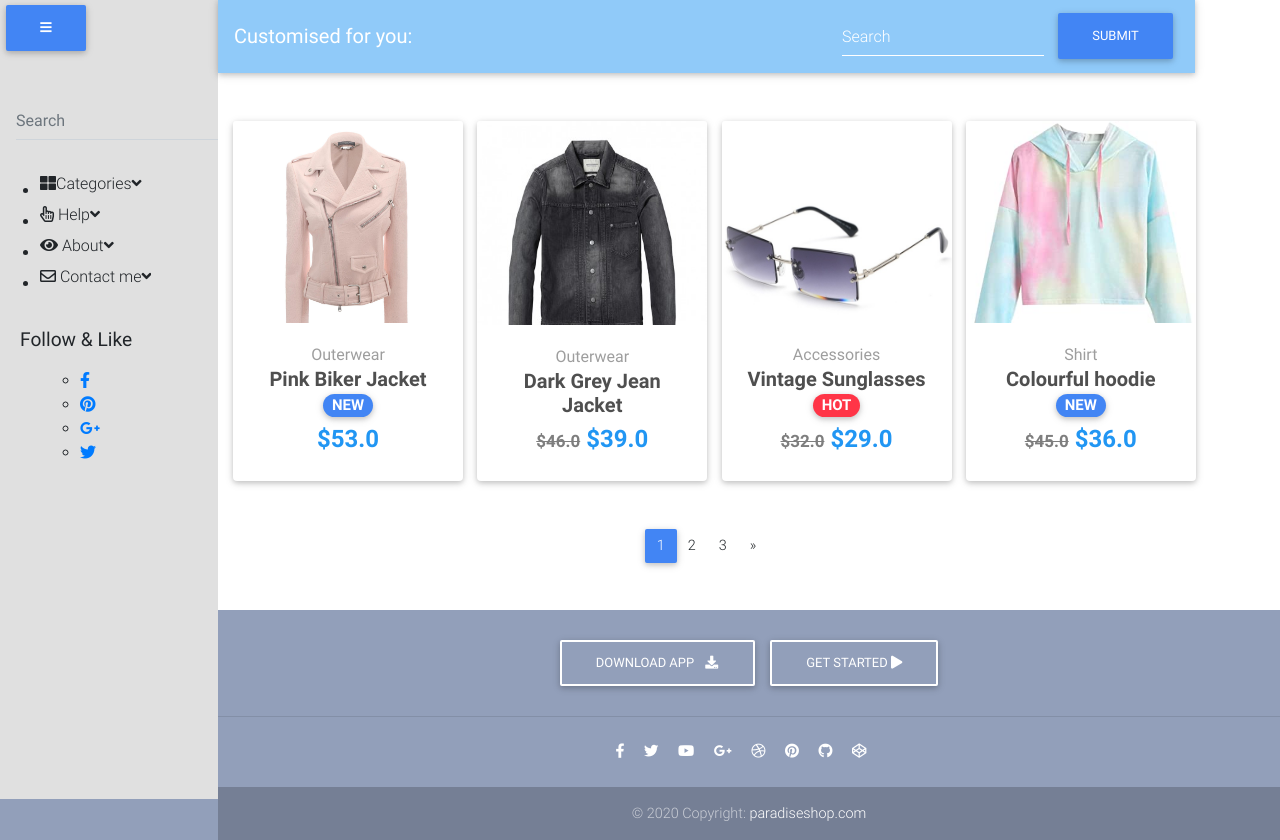
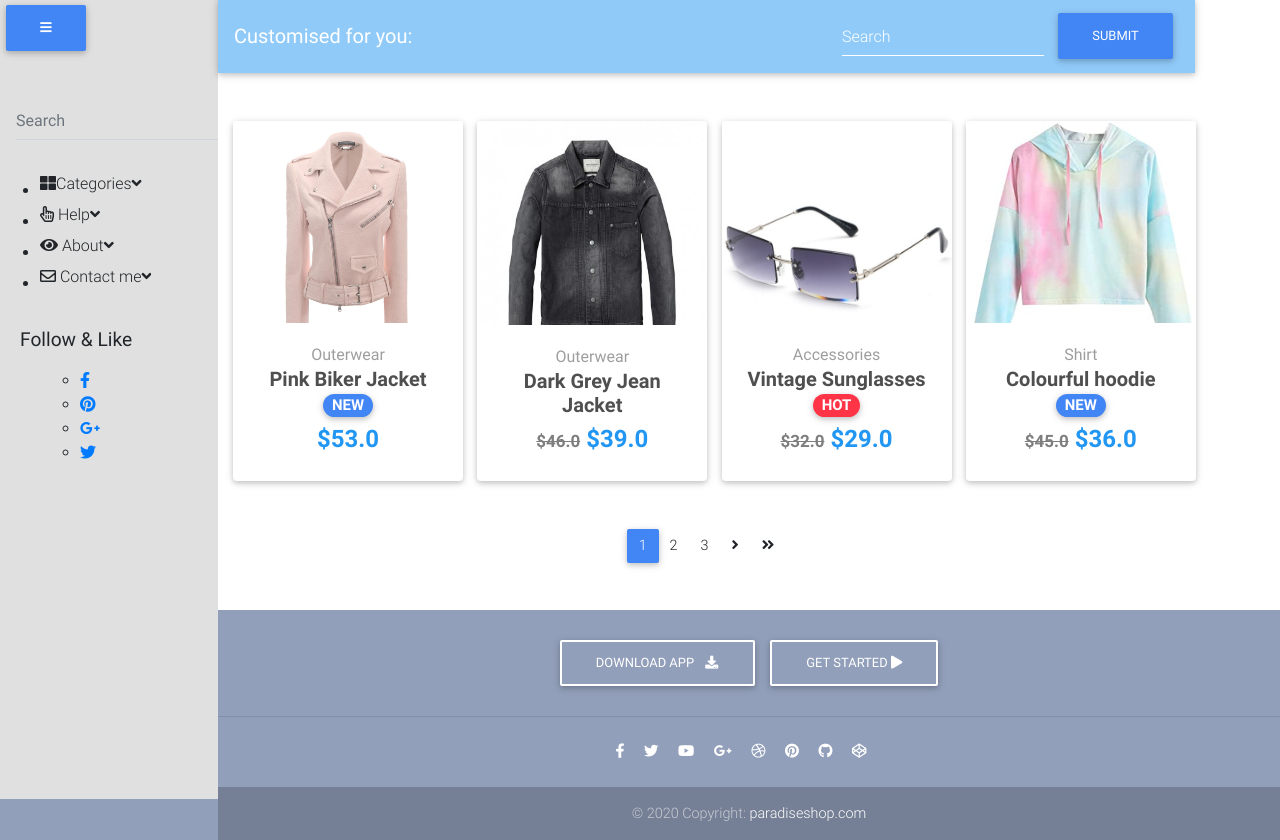
Before and after one commit to EvonDong/Shoppertize-Ecommerce, a Django app: page / in a window 1280 px wide. Shown: the part 553-1393 px from the top of the page. Run offline with Django 3.2, Linux system fonts and the light colour scheme; data comes from the database, SQL or seed files in the repository; some libraries are stand-ins or nearby versions.

Commit message:
Update pagination

```diff
--- a/core/views.py
+++ b/core/views.py
@@ -54,7 +54,7 @@ class HomeView(ListView):
 
 class BestSellerView(ListView):
     model = Item
-    paginate_by = 6
+    paginate_by = 1
     template_name = "bestseller.html"
 
     def get_context_data(self, **kwargs):
--- a/templates/home-page.html
+++ b/templates/home-page.html
@@ -209,16 +209,24 @@
       </section>
       <!--Section: Products v.3-->
 
-      <!--Pagination-->
+    <!--Pagination-->
       {% if is_paginated %}
       <nav class="d-flex justify-content-center wow fadeIn">
         <ul class="pagination pg-blue">
 
           <!--Arrow left-->
           {% if page_obj.has_previous %}
+            {% if page_obj.number > 1 %}
+            <li class="page-item">
+              <a class="page-link" href="?page=1" aria-label="Previous">
+                <span aria-hidden="true"><i class="fas fa-angle-double-left"></i></span>
+                <span class="sr-only">Previous</span>
+              </a>
+            </li>
+            {% endif %}
           <li class="page-item">
             <a class="page-link" href="?page={{ page_obj.previous_page_number }}" aria-label="Previous">
-              <span aria-hidden="true">&laquo;</span>
+              <span aria-hidden="true"><i class="fas fa-angle-left"></i></span>
               <span class="sr-only">Previous</span>
             </a>
           </li>
@@ -238,37 +246,22 @@
             {% endif %}
           {% endfor %}
 
-{% comment %} get_paginator {% endcomment %}
-
-          {% comment %} {% if page_obj.has_previous %}
-          <li class="page-item">
-            <a class="page-link" href="?page={{ page_obj.previous_page_number }}">{{ page_obj.previous_page_number }}</a>
-          </li>
-          {% endif %}
-
-          <li class="page-item active">
-            <a class="page-link" href="?page={{ page_obj.number }}">{{ page_obj.number }}
-              <span class="sr-only">(current)</span>
-            </a>
-          </li> {% endcomment %}
-
-          {% comment %} {% for page_obj in object_list %}
-          <li class="page-item">
-            <a class="page-link" href="?page={{ page_obj.next_page_number }}">{{ page_obj.next_page_number }}</a>
-          </li>
-          {% endfor %} {% endcomment %}
-
-          {% comment %} <li class="page-item">
-            <a class="page-link" href="#">3</a>
-          </li>  {% endcomment %}
-
           {% if page_obj.has_next %}
           <li class="page-item">
             <a class="page-link" href="?page={{ page_obj.next_page_number }}" aria-label="Next">
-              <span aria-hidden="true">&raquo;</span>
+              <span aria-hidden="true"><i class="fas fa-angle-right"></i></span>
               <span class="sr-only">Next</span>
             </a>
           </li>
+
+            {% if page_obj.number < page_obj.paginator.num_pages %}
+            <li class="page-item">
+              <a class="page-link" href="?page={{ page_obj.paginator.num_pages }}" aria-label="Next">
+                <span aria-hidden="true"><i class="fas fa-angle-double-right"></i></span>
+                <span class="sr-only">Next</span>
+              </a>
+            </li>
+            {% endif %}
           {% endif %}
         </ul>
       </nav>
```
Also changed, not shown: templates/bestseller.html (+19 -2 lines).
